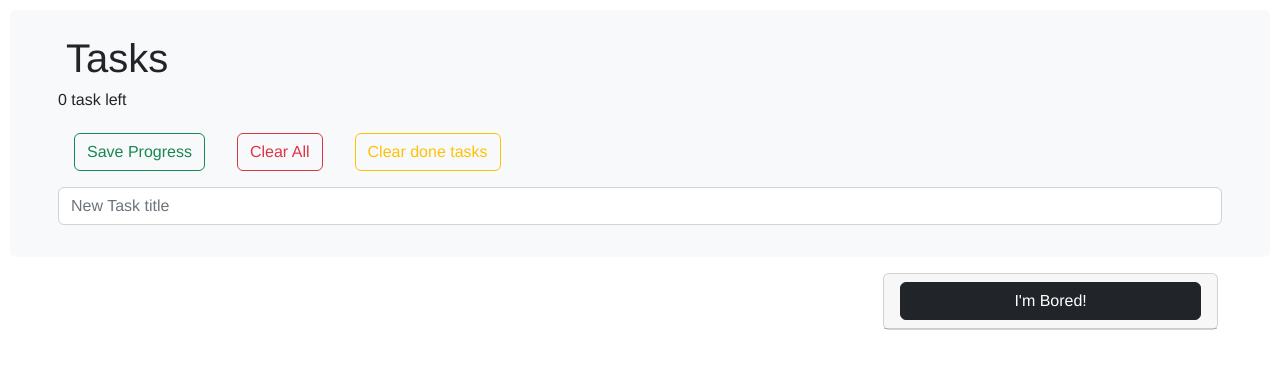
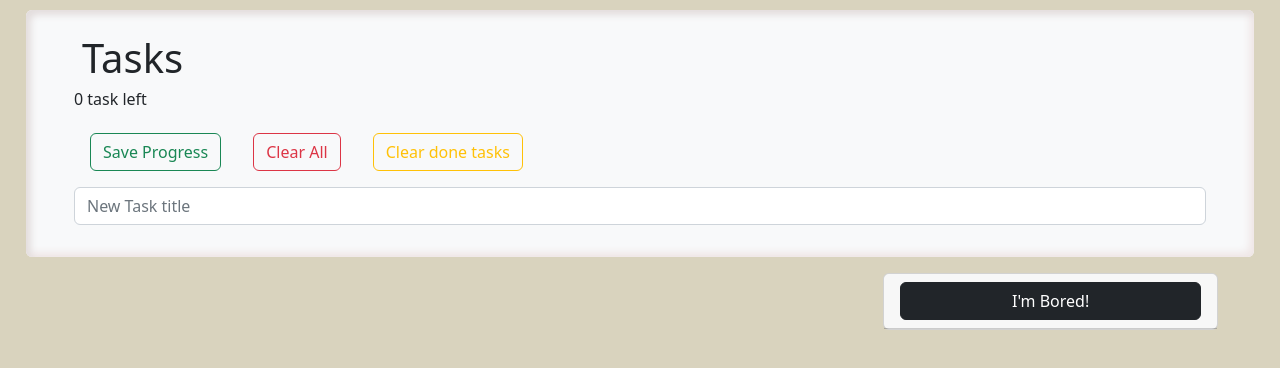
Before and after one commit to Gwladys-G/my-todoreactapp, a React (Create React App) app: page / in a window 1280 px wide. Shown: the top 368 px of the page. Built offline with nearby package versions, Linux system fonts and the light colour scheme.

Commit message:
updated design

```diff
--- a/src/App.js
+++ b/src/App.js
@@ -129,7 +129,7 @@ export default class App extends Component {
   render(){
     return (
       <div>
-        <div className="sticky-top bg-light rounded px-5 py-3">
+        <div className="sticky-top bg-light rounded px-5 py-3 mx-3" id="top">
           <h1 className="m-2">Tasks</h1>
           <h6 className="justify-content-end">{this.remainingTasks()} {this.remainingTasks()>1? "tasks are" : "task"} left</h6>
           <Settings
--- a/src/TaskList.jsx
+++ b/src/TaskList.jsx
@@ -10,7 +10,7 @@ export default class TaskList extends Component {
     return(
       <div className="taskslist">
         {this.props.allTasks.map((task) => (
-              <Card className="mt-3">
+              <Card className="mt-3 border border-3 border-dark">
                 <Card.Header className="cardheader" style={{backgroundColor: task.completed ? 'darkgray' : 'white'}}>
                   <FontAwesomeIcon className="trash"icon={faTrash} onClick={()=>this.props.handleDelete(task.id)}></FontAwesomeIcon>
                   <p className="mb-0" style={{textAlign: 'end', fontSize: 'smaller',fontStyle: 'italic',textDecoration: task.completed ? 'line-through' : 'none'}}>{task.createdAt}</p>
--- a/src/styles.css
+++ b/src/styles.css
@@ -1,13 +1,14 @@
 body {
-  background-color: #E9F7CA;
+  background-color: #d9d3be !important;
   text-align: center;
   padding: 10px;
+  font-family: Helvetica, Arial, sans-serif;
 }
 
-* {
-	font-family: Helvetica, Arial, sans-serif;
-  /* box-sizing: border-box; */
+#top {
+  box-shadow: inset 5px 5px 7px #e3dddd, inset -5px -5px 7px #f0e8e8;
 }
+
 
 
 .trash{
```
